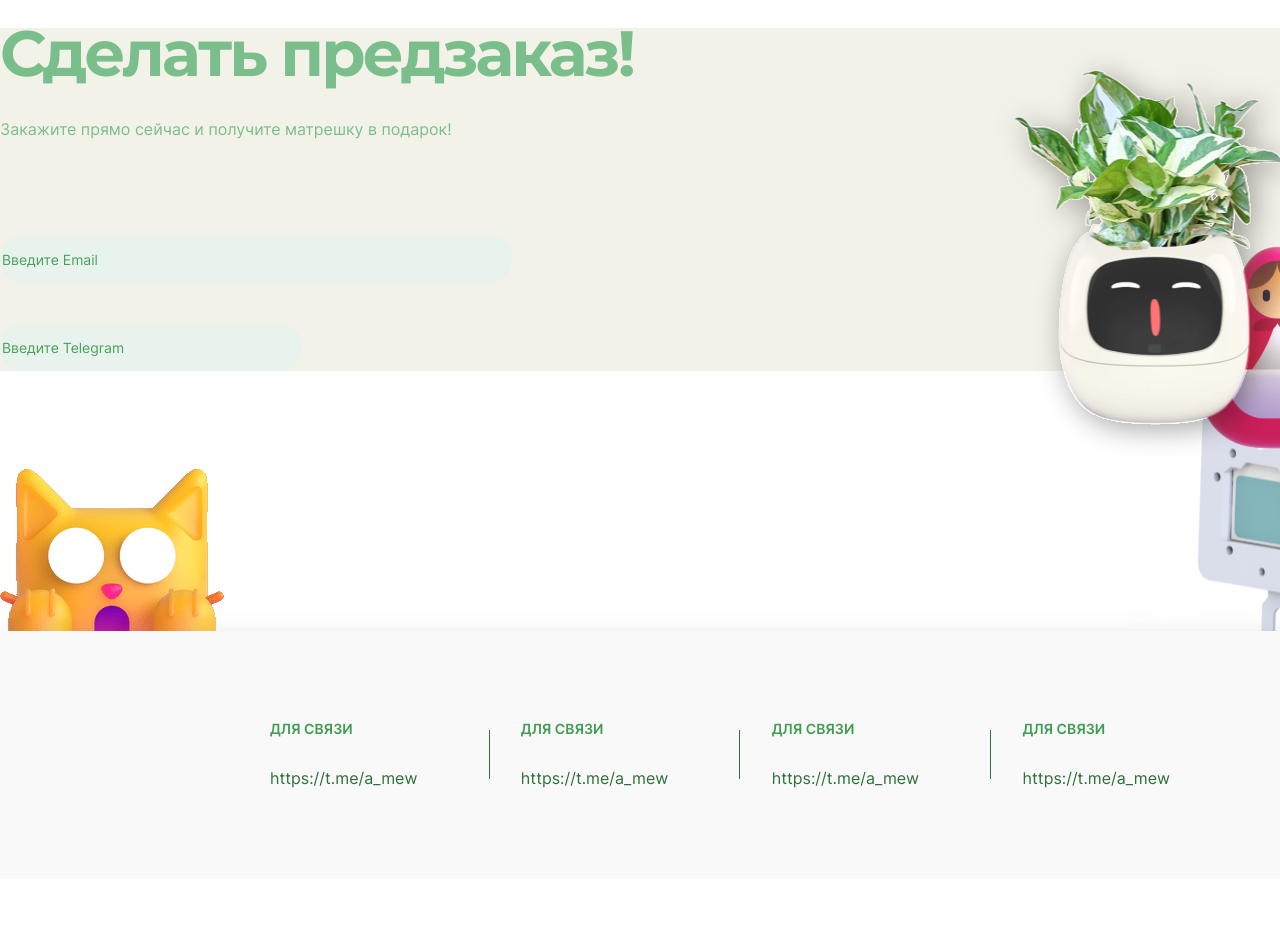
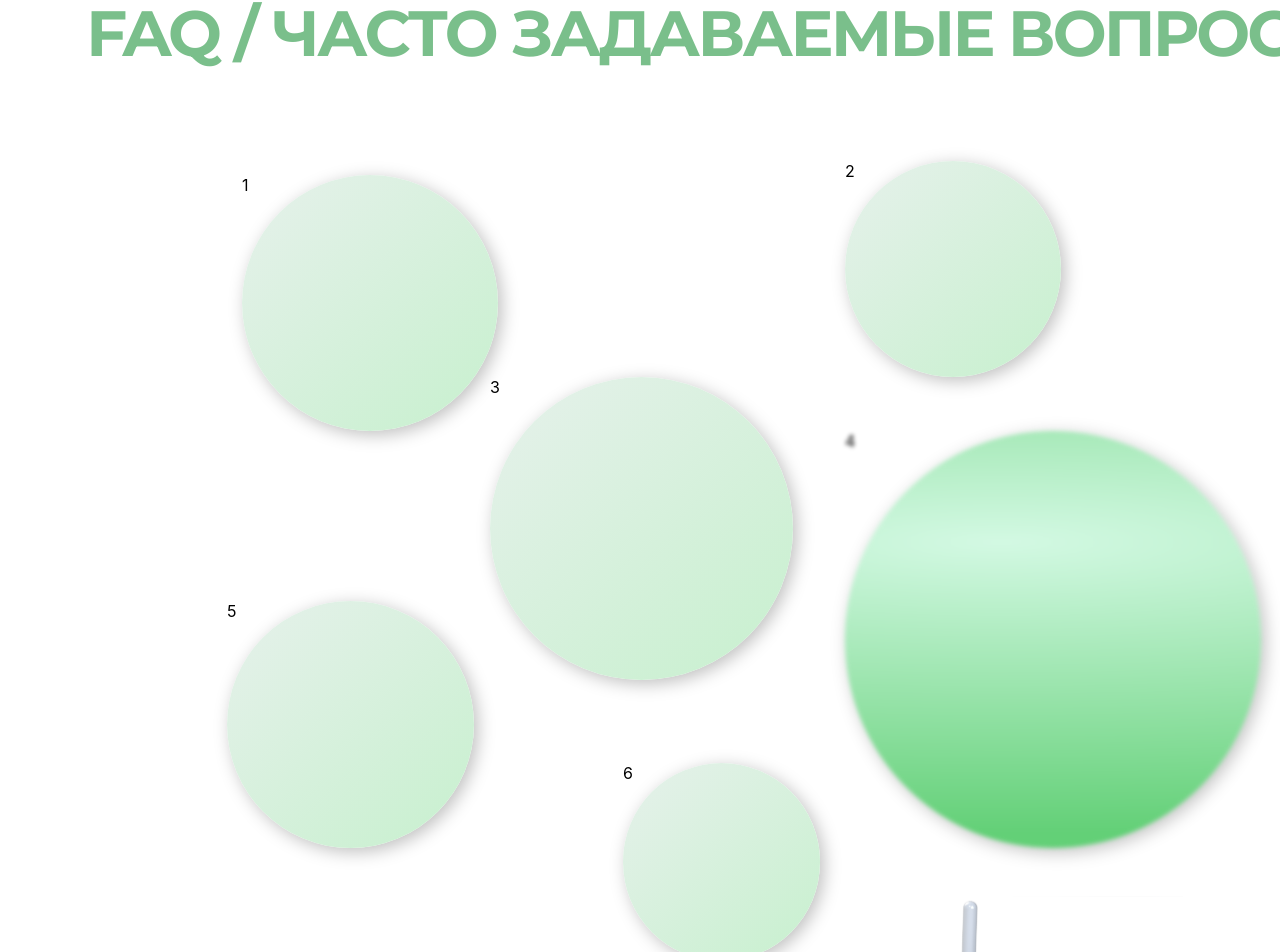
Before and after one commit to Nikit099/landingEMP, a React (Create React App) app: page / in a window 1280 px wide. Shown: the part 3213-4165 px from the top of the page. Before the commit the page ends 4092 px from the top, so only its background shows below. Built offline with nearby package versions, Linux system fonts and the light colour scheme.

Commit message:
fixes, created teamGallery + faq

```diff
--- a/src/App.js
+++ b/src/App.js
@@ -6,6 +6,8 @@ import MakePreorder from "./components/makePreorder";
 import GreenWave from "./components/greenWave";
 import OurProducts from "./components/ourProducts";
 import Footer from "./components/footer";
+import FAQ from "./components/faq";
+import TeamGallery from "./components/teamGallery";
 
 
 function App() {
@@ -20,6 +22,8 @@ function App() {
       <WhiteWave />
       <GreenWave />
       <OurProducts />
+      <FAQ />
+      <TeamGallery />
       <MakePreorder order={order} setOrder={setOrder} />
       <Footer />
     </div>
--- /dev/null
+++ b/src/components/css/faq.css
@@ -0,0 +1,139 @@
+@font-face {
+    font-family: "Montserrat-bold";
+    src: url('../fonts/Montserrat-Bold.ttf');
+}
+
+@font-face {
+    font-family: "Judson-regular";
+    src: url('../fonts/Judson-Regular.ttf');
+}
+
+@font-face {
+    font-family: "Inter-bold";
+    src: url('../fonts/Inter-Bold.ttf');
+}
+
+@font-face {
+    font-family: "Inter-semibold";
+    src: url('../fonts/Inter-SemiBold.ttf');
+}
+
+@font-face {
+    font-family: "Inter-regular";
+    src: url('../fonts/Inter-Regular.ttf');
+}
+
+.faq-main {
+    display: flex;
+
+    flex-direction: column;
+
+    min-width: 1440px;
+    max-width: 1440px;
+    max-height: 955px;
+    min-height: 955px;
+
+    margin-left: auto;
+    margin-right: auto;
+}
+
+.faq-main-title {
+    align-self: center;
+
+    color: #7ABF8B;
+    font-family: "Montserrat-bold";
+    font-size: 64px;
+    font-style: normal;
+    font-weight: 700;
+    line-height: 81.7%; /* 52.288px */
+    letter-spacing: -2.88px;
+}
+
+.faq-main-circles {
+    position: relative;
+}
+
+.faq-main-circles-circle-1 {
+    position: absolute;
+
+    top: 115px;
+    left: 242px;
+
+    width: 256px;
+    height: 256px;
+
+    border-radius: 142px;
+    background: linear-gradient(318deg, #C7F0CE 0%, #E6F1EB 100%);
+    box-shadow: 4px 4px 17px 0px rgba(0, 0, 0, 0.25);
+}
+
+.faq-main-circles-circle-2 {
+    position: absolute;
+
+    width: 216px;
+    height: 216px;
+
+    top: 101px;
+    left: 845px;
+
+    border-radius: 142px;
+    background: linear-gradient(318deg, #C7F0CE 0%, #E6F1EB 100%);
+    box-shadow: 4px 4px 17px 0px rgba(0, 0, 0, 0.25);
+}
+
+.faq-main-circles-circle-3 {
+    position: absolute;
+
+    top: 317px;
+    left: 490px;
+
+    width: 303px;
+    height: 303px;
+
+    border-radius: 168px;
+    background: linear-gradient(318deg, #C7F0CE 0%, #E6F1EB 100%);
+    box-shadow: 4px 4px 17px 0px rgba(0, 0, 0, 0.25);
+}
+
+.faq-main-circles-circle-4 {
+    position: absolute;
+
+    top: 371px;
+    left: 845px;
+
+    width: 416px;
+    height: 417px;
+
+    border-radius: 231px;
+    background: radial-gradient(393.37% 69.85% at 37.45% 26.62%, #D3F9E3 0%, #63D077 100%);
+    box-shadow: 4px 4px 17px 0px rgba(0, 0, 0, 0.25);
+    filter: blur(2px);
+}
+
+.faq-main-circles-circle-5 {
+    position: absolute;
+
+    top: 541px;
+    left: 227px;
+
+    width: 247px;
+    height: 247px;
+
+    border-radius: 149.5px;
+    background: linear-gradient(318deg, #C7F0CE 0%, #E6F1EB 100%);
+    box-shadow: 4px 4px 17px 0px rgba(0, 0, 0, 0.25);
+}
+
+.faq-main-circles-circle-6 {
+    position: absolute;
+
+    top: 703px;
+    left: 623px;
+
+    width: 197px;
+    height: 198px;
+
+    border-radius: 142px;
+    background: linear-gradient(318deg, #C7F0CE 0%, #E6F1EB 100%);
+    box-shadow: 4px 4px 17px 0px rgba(0, 0, 0, 0.25);
+}
--- a/src/components/css/makePreorder.css
+++ b/src/components/css/makePreorder.css
@@ -37,8 +37,6 @@
 
     min-width: 1440px;
     max-width: 1440px;
-
-    background: #f3f2e9;
 
 }
 
@@ -152,8 +150,8 @@
 .mP-main-right-img-module {
     position: absolute;
 
-    top: 204px;
-    right: -840px;
+    top: -110px;
+    right: -550px;
 
     width: 345px;
     height: 512px;
@@ -162,7 +160,7 @@
 .mP-main-right-img-dolle {
     position: absolute;
 
-    top: 204px;
+    top: 150px;
     right: -760px;
 
     width: 231px;
--- /dev/null
+++ b/src/components/css/teamGallery.css
@@ -0,0 +1,19 @@
+@font-face {
+    font-family: "Montserrat-bold";
+    src: url('../fonts/Montserrat-Bold.ttf');
+}
+
+@font-face {
+    font-family: "Inter-bold";
+    src: url('../fonts/Inter-Bold.ttf');
+}
+
+@font-face {
+    font-family: "Inter-semibold";
+    src: url('../fonts/Inter-SemiBold.ttf');
+}
+
+@font-face {
+    font-family: "Inter-regular";
+    src: url('../fonts/Inter-Regular.ttf');
+}
--- /dev/null
+++ b/src/components/faq.jsx
@@ -0,0 +1,24 @@
+import React from 'react';
+import './css/faq.css';
+
+const  FAQ = () => {
+    return (
+        <div className='FAQ'>
+            <div className='faq-main'>
+                <div className='faq-main-title'>
+                FAQ / ЧАСТО ЗАДАВАЕМЫЕ ВОПРОСЫ
+                </div>
+                <div className='faq-main-circles'>
+                    <div className='faq-main-circles-circle-1'>1</div>
+                    <div className='faq-main-circles-circle-2'>2</div>
+                    <div className='faq-main-circles-circle-3'>3</div>
+                    <div className='faq-main-circles-circle-4'>4</div>
+                    <div className='faq-main-circles-circle-5'>5</div>
+                    <div className='faq-main-circles-circle-6'>6</div>
+                </div>
+            </div>
+        </div>
+    );
+};
+
+export default FAQ;
--- /dev/null
+++ b/src/components/teamGallery.jsx
@@ -0,0 +1,12 @@
+import React from 'react';
+import './css/teamGallery.css';
+
+const  TeamGallery = () => {
+    return (
+        <div className='TeamGallery'>
+
+        </div>
+    );
+};
+
+export default TeamGallery;
```
